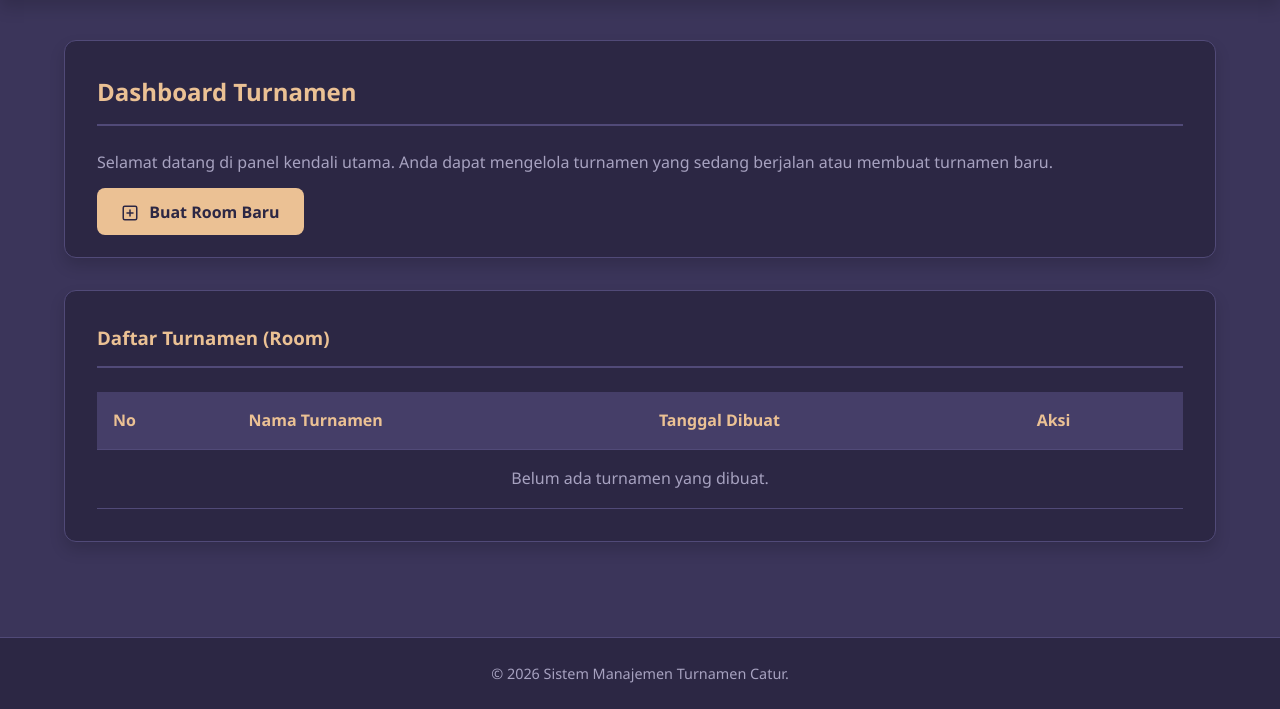
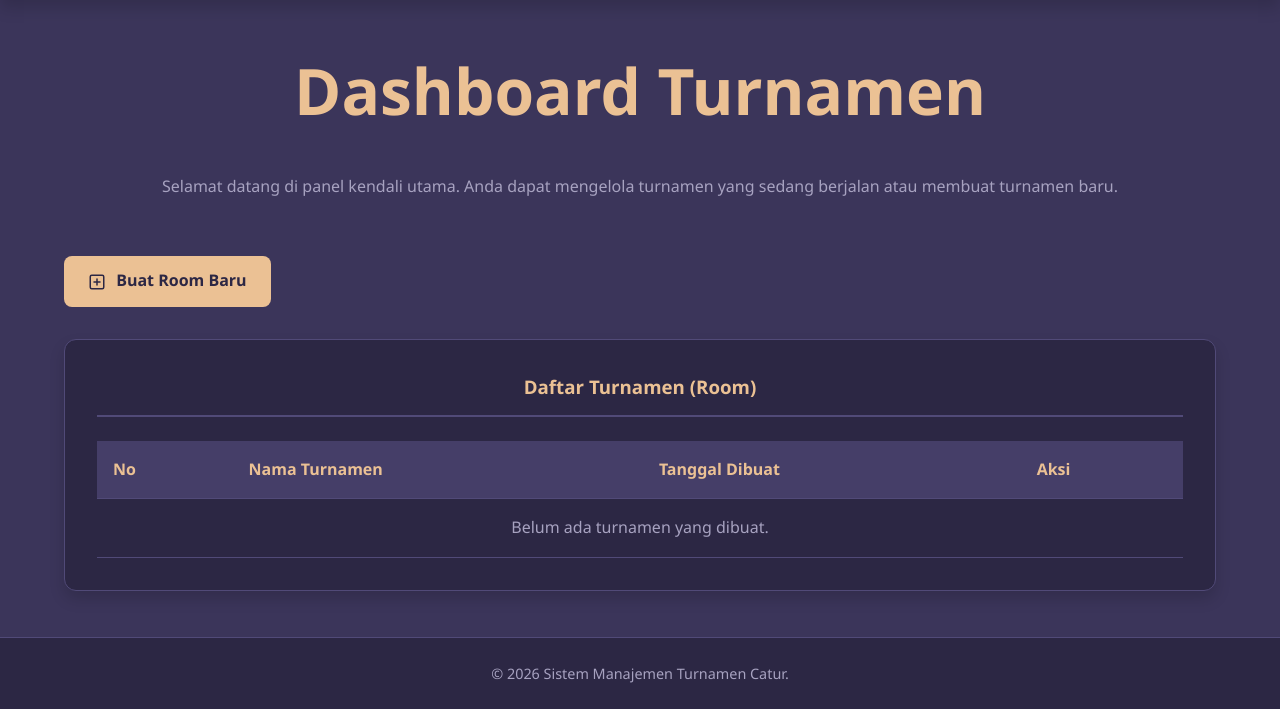
Before and after one commit to Vanderish/smt2-chess_management_tournament, a PHP site: page / in a window 1280 px wide. Shown: the part 91-800 px from the top of the page. Run offline with PHP 8.4, Linux system fonts and the light colour scheme; the visitor is signed in with stand-in values (Sample User, id 1); data that the repository does not hold is empty; a stand-in replaces the project's code that opens the database connection.

Commit message:
dashboar header update

```diff
--- a/assets/css/style.css
+++ b/assets/css/style.css
@@ -93,14 +93,21 @@ a:hover {
     flex-grow: 1;
     padding: 2.5rem 5%;
     display: flex;
+    text-align: center;
     flex-direction: column;
-    gap: 2rem; /* Jarak antar section */
+    gap: 2rem;
 }
 
 .section-header {
     border-bottom: 2px solid var(--border-color);
     padding-bottom: 0.8rem;
     margin-bottom: 1.5rem;
+    color: var(--accent-peach);
+}
+
+.main-title{
+    font-size: 4rem;
+    font-weight: bold;
     color: var(--accent-peach);
 }
 
@@ -294,6 +301,7 @@ a:hover {
 .room-group {
     display: flex;
     gap: 0.5rem;
+    flex-grow: 1;
 }
 
 /* --- RESPONSIVE --- */
--- a/index.php
+++ b/index.php
@@ -25,8 +25,7 @@ $result = mysqli_query($conn, $query);
     <?php include 'includes/header.php'; ?>
 
     <main class="main-content">
-        <div class="content-card">
-            <h2 class="section-header">Dashboard Turnamen</h2>
+        <h2 class="main-title">Dashboard Turnamen</h2>
         <p style="margin-bottom: 1.5rem; color: var(--text-muted);">
             Selamat datang di panel kendali utama. Anda dapat mengelola turnamen yang sedang berjalan atau membuat turnamen baru.
         </p>
@@ -38,7 +37,6 @@ $result = mysqli_query($conn, $query);
             </svg>
             Buat Room Baru
         </a>
-        </div>
 
         <div class="content-card">
             <h3 class="section-header">Daftar Turnamen (Room)</h3>
--- a/views/room.php
+++ b/views/room.php
@@ -32,7 +32,7 @@ require_once '../controllers/room_controller.php';
                 <form action="../actions/add_peserta.php" method="POST" class="chess-form">
                     <input type="hidden" name="room_id" value="<?php echo $room_id; ?>">
                     <label for="nama_peserta">Nama Lengkap Peserta</label>
-                    <div class="room-group" style="flex-grow: 1;">
+                    <div class="room-group">
                         <input type="text" id="nama_peserta" name="nama_peserta" placeholder="Masukkan nama peserta..." required style="flex-grow: 1;">
                         <button type="submit" class="btn-primary">Tambah Peserta</button>
                     </div>
```
Lines whose indentation alone changed are shown as unchanged.
